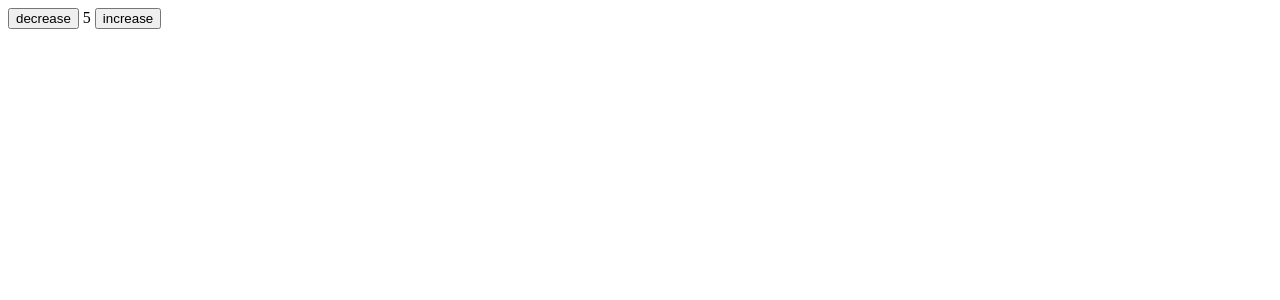
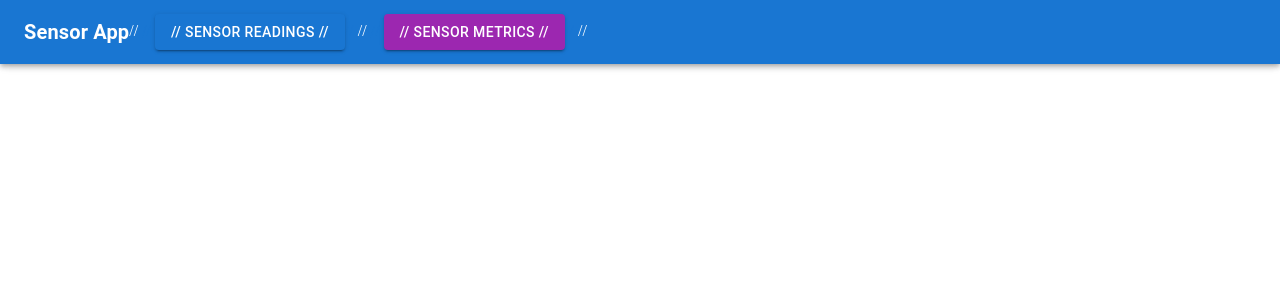
Before and after one commit to gerasmark/ReportingService, a Next.js app in the folder frontend/: page / in a window 1280 px wide. Shown: the top 300 px of the page. Built offline with nearby package versions, Linux system fonts and the light colour scheme.

Commit message:
created home page

```diff
--- a/frontend/app/page.tsx
+++ b/frontend/app/page.tsx
@@ -1,28 +1,50 @@
 'use client'
 import { useState, useEffect} from 'react';
-
+import AppBar from '@mui/material/AppBar';
+import Toolbar from '@mui/material/Toolbar';
+import { Typography } from '@mui/material';
+import Link from '@mui/material/Link';
+import Button from '@mui/material/Button';
 function App() {
-	const [counter, setCounter] = useState(5);
-	const handleIncrease = () => {
-		setCounter((prev) => prev + 1);
-	};
-
-	const handleDecrease = () => {
-		setCounter((prev) => prev - 1);
-	};
-
-	console.log('Rendering!!!');
-
+  const [sensorReadings, setSensorReadings] = useState([]);
+	const handleFilterSubmit = async () => {
+    const response = await fetch('/api/postSensorReadings/', {
+      method: 'POST',
+      headers: {
+        'Content-Type': 'application/json',
+      },
+      body: JSON.stringify({
+    }),
+    });
+    if (response.ok) {
+      const data = await response.json();
+      setSensorReadings(data);
+    } else {
+      console.error('Failed to fetch data');
+    }
+  };
 	return (
-		<div>
-			<button onClick={handleDecrease}>
-				decrease
-			</button>
-			<span> {counter} </span>
-			<button onClick={handleIncrease}>
-				increase
-			</button>
-		</div>
+    <div>
+      <AppBar>
+              <Toolbar>
+              <Typography variant="h6" style={{ fontWeight: 'bold' }}>
+              Sensor App
+              </Typography>
+              <div>
+  //             <Link href="/sensorReadings">
+  //               <Button variant="contained" color="primary">
+  //                 Sensor Readings
+  //               </Button>
+  //             </Link>
+  //             <Link href="/sensorMetrics">
+  //               <Button variant="contained" color="secondary">
+  //                 Sensor Metrics
+  //               </Button>
+  //             </Link>
+  //           </div>
+              </Toolbar>
+          </AppBar>
+    </div>
 	);
 }
 
--- a/frontend/package.json
+++ b/frontend/package.json
@@ -18,6 +18,7 @@
     "@types/node": "20.5.9",
     "@types/react": "18.2.21",
     "@types/react-dom": "18.2.7",
+    "chart.js": "^2.9.4",
     "next": "13.4.19",
     "react": "18.2.0",
     "react-dom": "18.2.0",
```
Also changed, not shown: frontend/app/layout.tsx (+5 -54 lines), 1 other file (tests, documents, lock files or other folders).
